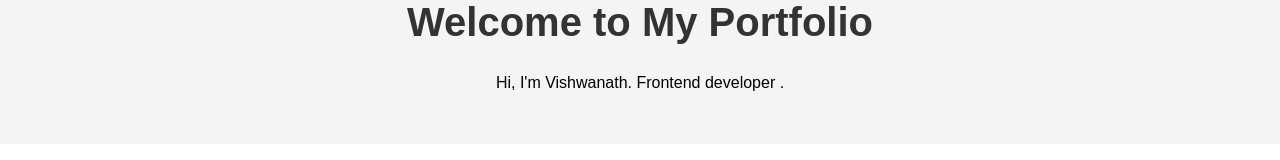
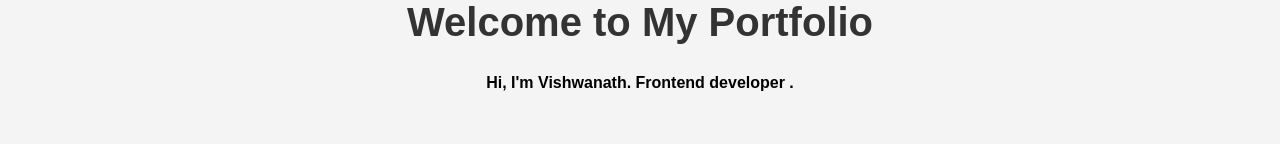
Before and after one commit to vishwa9606/my-portfolio-website, a plain HTML site: page index.html in a window 1280 px wide. Shown: the part 338-498 px from the top of the page. Drawn offline with Linux system fonts and the light colour scheme.

Commit message:
Update index.html

```diff
--- a/index.html
+++ b/index.html
@@ -25,7 +25,7 @@
             <img src="me.jpg" alt="Your Profile Image" class="profile-img">
 
         <h1>Welcome to My Portfolio</h1>
-        <p>Hi, I'm Vishwanath. Frontend developer .</p>
+        <p><strong>Hi, I'm Vishwanath. Frontend developer .</strong></p>
     </section>
 
     <section id="about">
```
